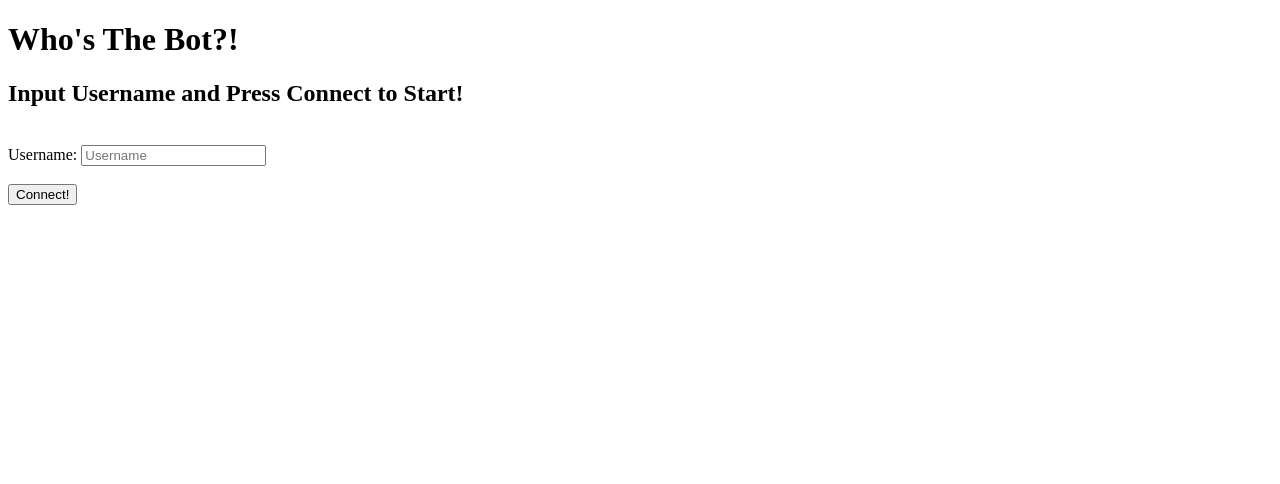
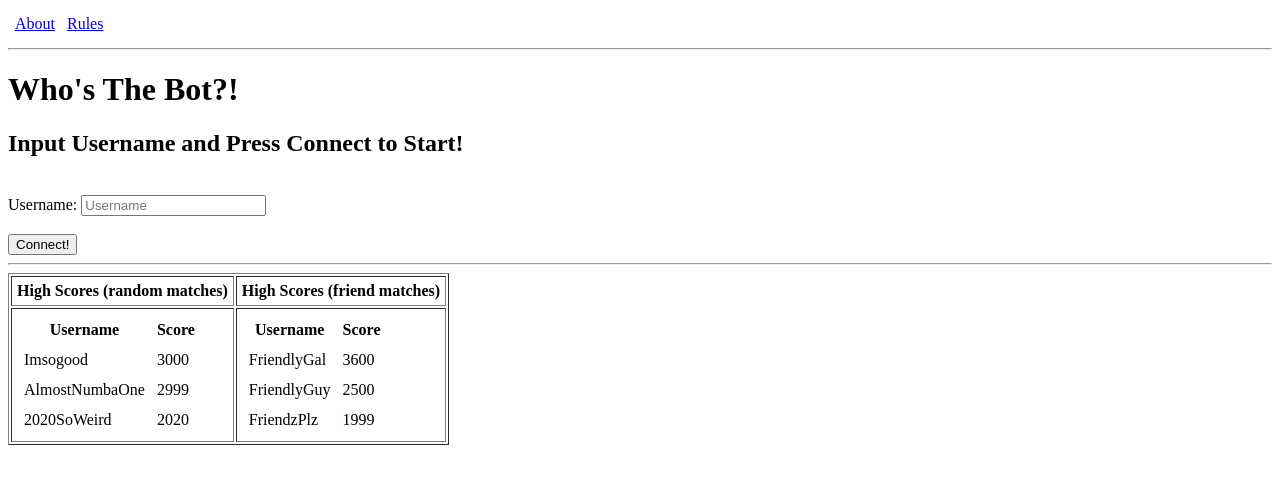
Before and after one commit to shade219/guessbot, a Flask app: page / in a window 1280 px wide. Shown: the top 484 px of the page. Run offline with Flask 2, Linux system fonts and the light colour scheme.

Commit message:
created rules and about pages. updates index with high score tables. added url routes to app

```diff
--- a/app.py
+++ b/app.py
@@ -23,6 +23,14 @@ name = ''
 @app.route('/')
 def index():
 	return render_template('index.html')
+
+@app.route('/about')
+def about():
+	return render_template('about.html')
+
+@app.route('/rules')
+def rules():
+	return render_template('rules.html')
 
 #test pusher trigger
 @app.route('/index')
--- a/templates/index.html
+++ b/templates/index.html
@@ -5,6 +5,13 @@
     <title>Who's The Bot</title>
   </head>
   <body>
+    <table cellpadding="5">
+      <tr>
+        <td><a href="{{url_for('about')}}">About</a></td>
+        <td><a href="{{url_for('rules')}}">Rules</a></td>
+      </tr>
+    </table>
+    <hr>
     <div id="app">
       <h1>Who's The Bot?!</h1>
       <h2>Input Username and Press Connect to Start!</h2><br>
@@ -16,6 +23,55 @@
         <button type="submit" @click.prevent="login">Connect!</button>
       </form>
     </div>
+    <hr>
+    <table cellpadding="5", border="1 px solid black">
+      <tr>
+        <th>High Scores (random matches)</th>
+        <th>High Scores (friend matches)</th>
+      </tr>
+      <tr>
+        <td>
+          <table cellpadding="5">
+            <tr>
+              <th>Username</th>
+              <th>Score</th>
+            </tr>
+            <tr>
+              <td>Imsogood</td>
+              <td>3000</td>
+            </tr>
+            <tr>
+              <td>AlmostNumbaOne</td>
+              <td>2999</td>
+            </tr>
+            <tr>
+              <td>2020SoWeird</td>
+              <td>2020</td>
+            </tr>
+          </table>
+        </td>
+        <td>
+          <table cellpadding="5">
+            <tr>
+              <th>Username</th>
+              <th>Score</th>
+            </tr>
+            <tr>
+              <td>FriendlyGal</td>
+              <td>3600</td>
+            </tr>
+            <tr>
+              <td>FriendlyGuy</td>
+              <td>2500</td>
+            </tr>
+            <tr>
+              <td>FriendzPlz</td>
+              <td>1999</td>
+            </tr>
+          </table>
+        </td>
+      </tr>
+    </table>
     <script src="https://cdn.jsdelivr.net/npm/vue/dist/vue.js"></script>
     <script>
     var app = new Vue({
```
Also changed, not shown: templates/about.html (added, +62 -0 lines), templates/rules.html (added, +25 -0 lines).
